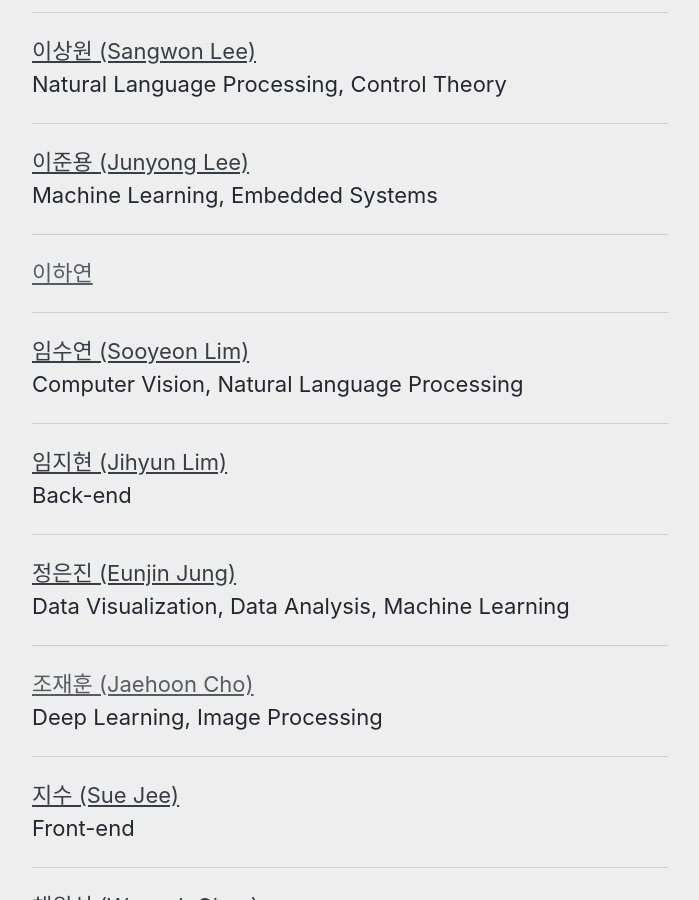
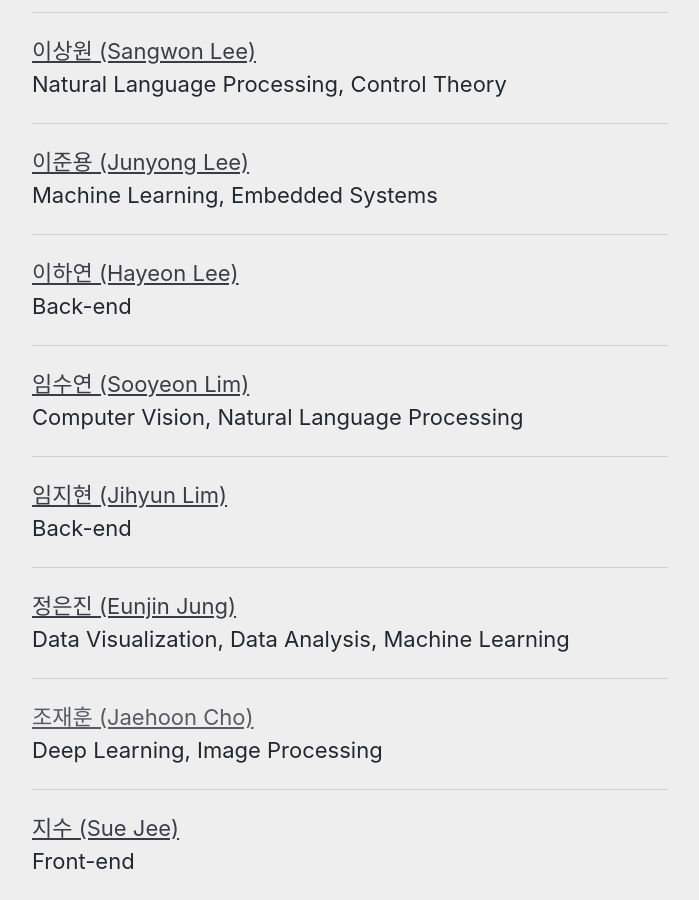
Before and after one commit to TAVEResearch/TAVEResearch.github.io, a Jekyll site: the page built from people.md, in a window 1280 px wide and 900 px high, scrolled down 1583 px. Shown: the whole window, without its empty margins (290-989 px from the left). Built offline with Jekyll 4.4.1, drawn with Linux system fonts in a browser that asks for light colours; cached includes are drawn as plain includes.

Commit message:
Update _config.yml

```diff
--- a/_config.yml
+++ b/_config.yml
@@ -319,9 +319,9 @@ People:
   - name: 이준용 (Junyong Lee)
     interests: "Machine Learning, Embedded Systems"
     gitblog: "https://lee-jun-yong.github.io/"
-  - name: 이하연
-    interests: ""
-    gitblog: ""
+  - name: 이하연 (Hayeon Lee)
+    interests: "Back-end"
+    gitblog: "https://github.com/hayeon4060"
   - name: 임수연 (Sooyeon Lim)
     interests: "Computer Vision, Natural Language Processing"
     gitblog: "https://github.com/sooyeonLim"
```
